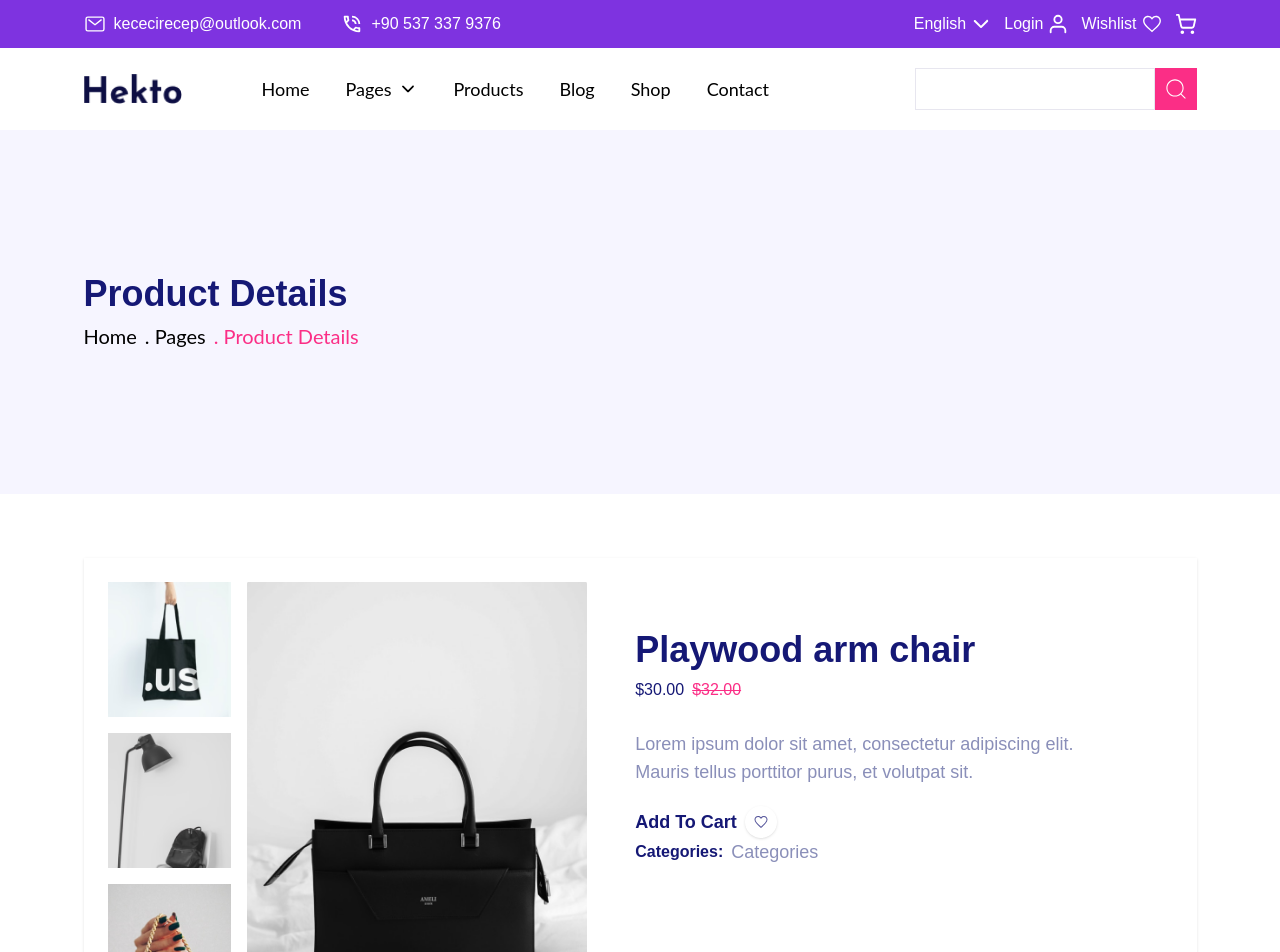
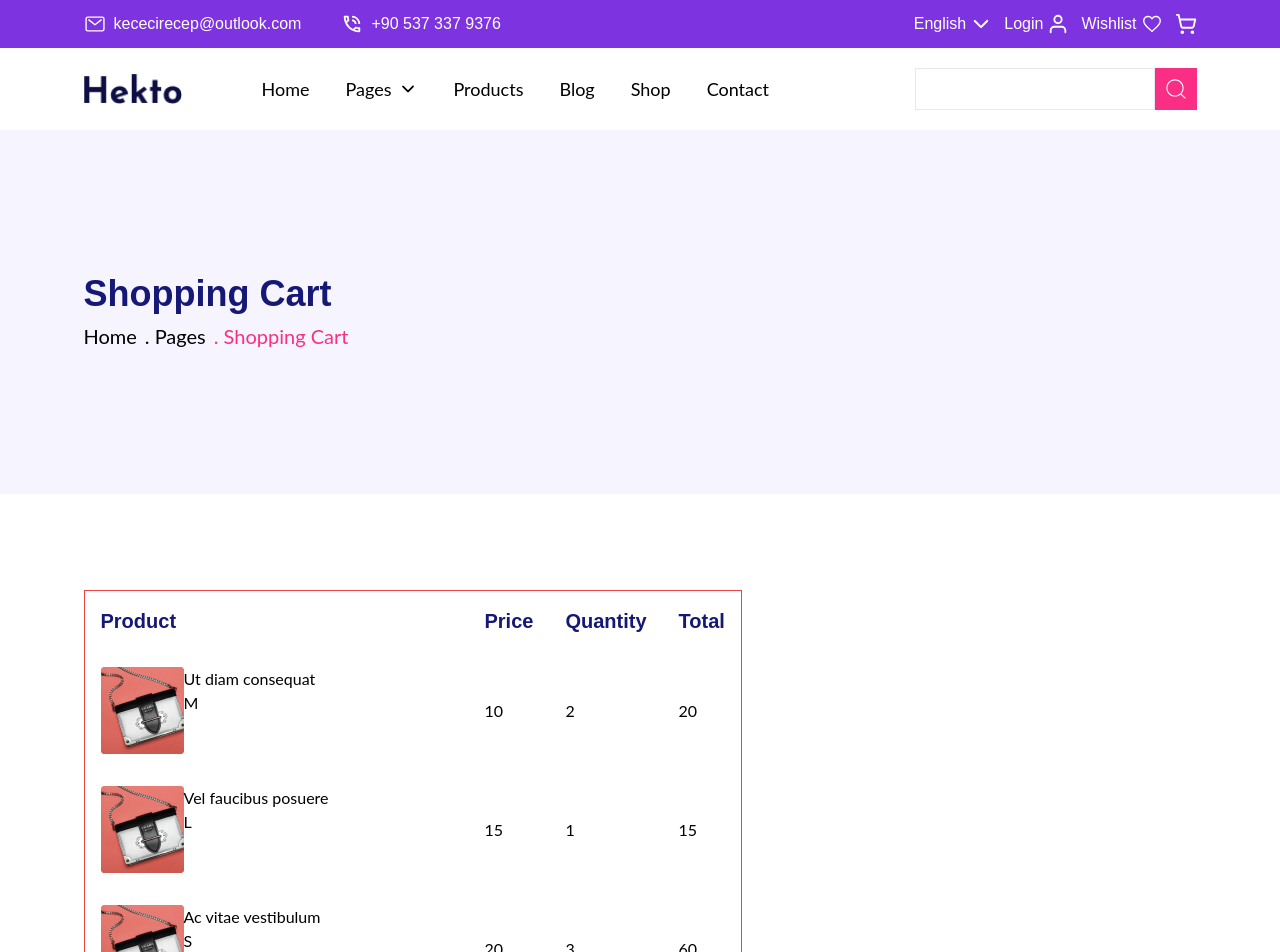
Before and after one commit to kececirecep/hekto-ecommerce, a React (Create React App) app: page / in a window 1280 px wide. Shown: the top 952 px of the page. Built offline with nearby package versions, Linux system fonts and the light colour scheme.

Commit message:
ShoppingCart Devam Edilecek

```diff
--- a/src/App.js
+++ b/src/App.js
@@ -9,7 +9,7 @@ import Home from './pages/Home/Home'
 function App() {
   return (
     <div>
-      <ProductDetails />
+      <ShoppingCart />
     </div>
   );
 }
--- a/src/pages/ShoppingCart/ShoppingCart.jsx
+++ b/src/pages/ShoppingCart/ShoppingCart.jsx
@@ -2,33 +2,34 @@ import React from 'react'
 import Header from '../../components/Header/Header'
 import HeaderBar from '../../components/HeaderBar/HeaderBar'
 import Breadcrumbs from '../../components/breadcrumbs/Breadcrumbs'
+import Footer from '../../components/Footer/Footer'
 
 const ShoppingCart = () => {
     const products = [
         {
-            name: 'Ürün 1',
+            name: 'Ut diam consequat',
             price: 10,
             quantity: 2,
             details: {
-                image: 'urun1.jpg',
+                image: '/images/shopping-cart/shoppingcart.png',
                 size: 'M'
             }
         },
         {
-            name: 'Ürün 2',
+            name: 'Vel faucibus posuere',
             price: 15,
             quantity: 1,
             details: {
-                image: 'urun2.jpg',
+                image: '/images/shopping-cart/shoppingcart.png',
                 size: 'L'
             }
         },
         {
-            name: 'Ürün 3',
+            name: 'Ac vitae vestibulum',
             price: 20,
             quantity: 3,
             details: {
-                image: 'urun3.jpg',
+                image: '/images/shopping-cart/shoppingcart.png',
                 size: 'S'
             }
         }
@@ -36,33 +37,45 @@ const ShoppingCart = () => {
 
     return (
         <div>
+            <HeaderBar />
             <Header />
-            <HeaderBar />
             <Breadcrumbs
                 title="Shopping Cart" />
 
-            <table>
+            <div className="container mx-auto py-24">
+                <table className='border border-red-500'>
                     <thead>
-                    <tr>
-                        <th>Product Image</th>
-                        <th>Product Name</th>
-                        <th>Price</th>
-                        <th>Quantity</th>
-                        <th>Total</th>
+                        <tr className='text-left'>
+                            <th className='text-textBlue fnt font-bold text-xl p-4'>Product</th>
+                            <th className='text-textBlue fnt font-bold text-xl p-4'>Price</th>
+                            <th className='text-textBlue fnt font-bold text-xl p-4'>Quantity</th>
+                            <th className='text-textBlue fnt font-bold text-xl p-4'>Total</th>
                         </tr>
                     </thead>
                     <tbody>
                         {products.map((product, index) => (
-                        <tr key={index}>
-                            <td><img src={product.details.image} alt={product.name} /></td>
-                            <td>{product.name}</td>
-                            <td>{product.price}</td>
-                            <td>{product.quantity}</td>
-                            <td>{product.price * product.quantity}</td>
+                            <tr key={index} className=''>
+                                <td className='flex p-4 w-96'>
+                                    <img src={product.details.image} alt={product.name} />
+                                    <div className='flex flex-col'>
+                                        <span>
+                                            {product.name}
+                                        </span>
+                                        <span>
+                                            {product.details.size}
+                                        </span>
+                                    </div>
+                                </td>
+                                <td className='bd p-4'>{product.price}</td>
+                                <td className='bd p-4'>{product.quantity}</td>
+                                <td className='bd p-4'>{product.price * product.quantity}</td>
                             </tr>
                         ))}
                     </tbody>
                 </table>
+            </div>
+
+            <Footer />
 
         </div>
     )
```
Also changed, not shown: public/images/shopping-cart/shoppingcart.png (added), src/App.css (line endings or trailing spaces). Lines whose indentation alone changed are shown as unchanged.
